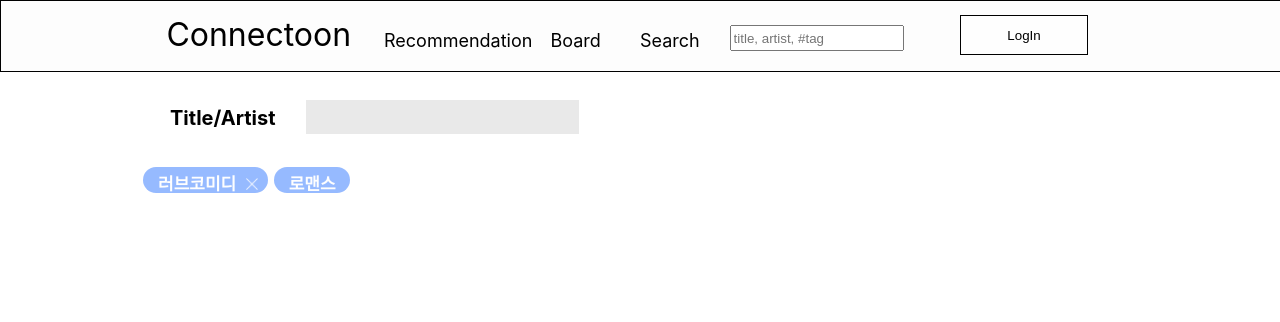
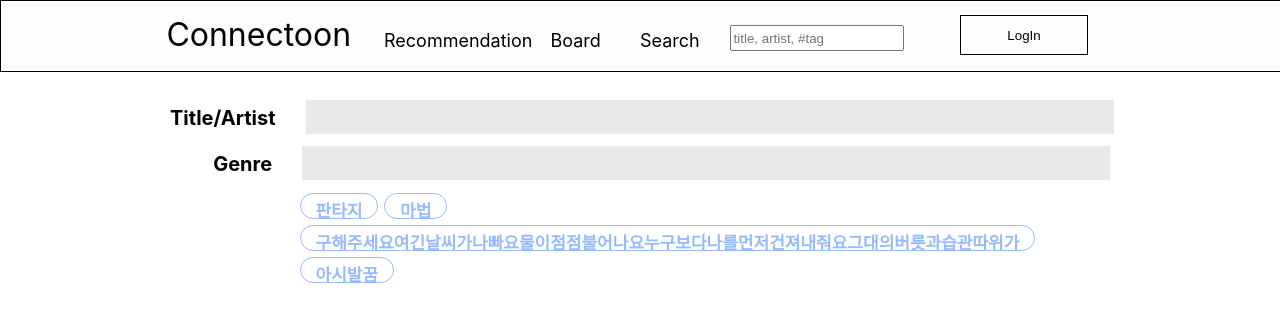
Before and after one commit to swsnu/swpp2021-team10, a React (Create React App) app in the folder frontend/connectoon/: page /search in a window 1280 px wide. Shown: the top 322 px of the page. Built offline with nearby package versions, Linux system fonts and the light colour scheme.

Commit message:
Implemented TagSearchWindow

```diff
--- a/frontend/connectoon/src/Components/GenreTag/GenreTag.css
+++ b/frontend/connectoon/src/Components/GenreTag/GenreTag.css
@@ -40,8 +40,44 @@
   cursor: grab;
 }
 
+.tag-body:hover {
+  cursor: grab;
+}
+
 .button-empty-space {
   display: inline-block;
   width: 5px;
   margin: 2px 6px 2px 0;
 }
+
+.selected-tag-body {
+  height: 24px;
+  left: 293px;
+  top: 221px;
+
+  float: left;
+
+  outline: solid 1px #96BAFF;
+  border-radius: 44px;
+  margin: 4px;
+}
+
+.selected-tag-name {
+  display: inline-block;
+  margin: 3.2px 3.54px 0px 15px;
+  font-style: normal;
+  font-weight: bold;
+  font-size: 17px;
+
+  color: #96BAFF;
+}
+
+.selected-button-empty-space {
+  display: inline-block;
+  width: 5px;
+  margin: 2px 6px 2px 0;
+}
+
+.selected-tag-body:hover {
+  cursor: grab;
+}
--- a/frontend/connectoon/src/Components/GenreTag/GenreTag.js
+++ b/frontend/connectoon/src/Components/GenreTag/GenreTag.js
@@ -5,18 +5,32 @@ import './GenreTag.css';
 
 const GenreTag = (props) => {
   const {
-    tagName, deletable,
+    tagName, deletable, selected, onAddTag, onDeleteTag,
   } = props;
+
+  const onClickAddTag = (e) => {
+    onAddTag(tagName);
+  };
+
+  const onClickDeleteTag = (e) => {
+    onDeleteTag(tagName);
+  };
 
   return (
     <div className="genre-tag">
-      <div className="tag-body">
+      {selected && <div className="tag-body">
         <p className="tag-name">
           {tagName}
         </p>
-        {deletable && <button className="tag-delete-button" type="button"><img id="delete-img" src="/images/delete.png" /></button>}
+        {deletable && <button className="tag-delete-button" type="button" onClick={onClickDeleteTag}><img id="delete-img" src="/images/delete.png" /></button>}
         {!deletable && <div className="button-empty-space" />}
-      </div>
+      </div>}
+      {!selected && <div className="selected-tag-body" onClick={onClickAddTag}>
+        <p className="selected-tag-name">
+          {tagName}
+        </p>
+        <div className="selected-button-empty-space" />
+      </div>}
     </div>
   );
 };
@@ -24,6 +38,9 @@ const GenreTag = (props) => {
 GenreTag.propTypes = {
   tagName: PropTypes.string.isRequired,
   deletable: PropTypes.bool.isRequired,
+  selected: PropTypes.bool.isRequired,
+  onAddTag: PropTypes.func.isRequired,
+  onDeleteTag: PropTypes.func.isRequired,
 };
 
 export default GenreTag;
--- a/frontend/connectoon/src/Containers/Search/Search.css
+++ b/frontend/connectoon/src/Containers/Search/Search.css
@@ -6,6 +6,8 @@
 #search-title-artist-input {
   outline: none;
   height: 30px;
+
+  width: 800px;
 
   font-size: 20px;
   border: none;
@@ -17,7 +19,7 @@
 
 .search-title-artist {
 
-  margin: 30px 20px 30px 30px;
+  margin: 30px 20px 12px 30px;
 
   font-style: normal;
   font-weight: bold;
--- a/frontend/connectoon/src/Containers/Search/Search.js
+++ b/frontend/connectoon/src/Containers/Search/Search.js
@@ -6,8 +6,9 @@ import { withRouter } from 'react-router';
 
 import * as actionCreators from '../../store/actions/index';
 import WorkList from '../../Components/WorkList/WorkList';
+import TagSearchWindow from '../TagSearchWindow/TagSearchWindow';
+
 import './Search.css';
-import GenreTag from '../../Components/GenreTag/GenreTag';
 
 class Search extends Component {
   constructor(props) {
@@ -28,8 +29,7 @@ class Search extends Component {
           <label id="search-title-artist">Title/Artist</label>
           <input type="text" id="search-title-artist-input" value={title} onChange={(e) => { this.setState({ title: e.target.value }); onGetWorks(e.target.value); }} />
         </div>
-        <GenreTag tagName="러브코미디" deletable={true} />
-        <GenreTag tagName="로맨스" deletable={false} />
+        <TagSearchWindow className="search-genre-tag" />
         {storedWorks !== null && storedWorks.length !== 0 && storedWorks[0].length !== 0 && <WorkList className="ts-wl" class="title-search-work-list" subject="Title search result" workList={storedWorks[0]} workNumInRow={4} />}
         {storedWorks !== null && storedWorks.length !== 0 && storedWorks[1].length !== 0 && <WorkList className="as-wl" class="artist-search-work-list" subject="Artist search result" workList={storedWorks[1]} workNumInRow={4} />}
       </div>
--- /dev/null
+++ b/frontend/connectoon/src/Containers/TagSearchWindow/TagSearchWindow.css
@@ -0,0 +1,41 @@
+.search-genre-tag {
+  width: 1000px;
+  margin: 0px 20px 5px 36.6px;
+
+  font-style: normal;
+  font-weight: bold;
+  font-size: 20px;
+  /* identical to box height */
+  color: #000000;
+}
+
+#search-genre-tag {
+  margin: 0px 30px 0px 0;
+}
+
+#tag-search-input {
+  outline: none;
+  height: 30px;
+  width: 800px;
+
+  font-size: 20px;
+  border: none;
+  padding-left: 6px;
+  padding-top: 3px;
+
+  background: #E9E9E9;
+}
+
+.selected-tag {
+  width: 800px;
+  overflow: hidden;
+  height: auto;
+  margin: 10px 5px 0 120px;
+}
+
+.found-list {
+  margin: 10px 5px 0 120px;
+  width: 800px;
+  overflow: hidden;
+  height: auto;
+}
--- /dev/null
+++ b/frontend/connectoon/src/Containers/TagSearchWindow/TagSearchWindow.js
@@ -0,0 +1,110 @@
+import React, { Component } from 'react';
+import PropTypes from 'prop-types';
+import GenreTag from '../../Components/GenreTag/GenreTag';
+import './TagSearchWindow.css';
+
+class TagSearchWindow extends Component {
+  constructor(props) {
+    super(props);
+    this.state = {
+      genre: '',
+      dummyTagList: [
+        {
+          key: 1,
+          name: '판타지',
+          related: [2, 3],
+        },
+        {
+          key: 2,
+          name: '마법',
+          related: [1],
+        },
+        {
+          key: 3,
+          name: '구해주세요여긴날씨가나빠요물이점점불어나요누구보다나를먼저건져내줘요그대의버릇과습관따위가',
+          related: [],
+        },
+        {
+          key: 4,
+          name: '아시발꿈',
+          related: [],
+        },
+      ],
+      dummySelectedList: [],
+    };
+  }
+
+  onAddTag = (name) => {
+    const { dummySelectedList, dummyTagList } = this.state;
+    const selectedTag = dummyTagList.filter((x) => x.name === name)[0];
+    const updatedTagList = dummyTagList.filter((x) => x.name !== name);
+    this.setState({ dummyTagList: updatedTagList, dummySelectedList: [...dummySelectedList, selectedTag] });
+  }
+
+  onDeleteTag = (name) => {
+    const { dummySelectedList, dummyTagList } = this.state;
+    const selectedTag = dummySelectedList.filter((x) => x.name === name)[0];
+    const updatedSelectedList = dummySelectedList.filter((x) => x.name !== name);
+    this.setState({ dummyTagList: [...dummyTagList, selectedTag], dummySelectedList: updatedSelectedList });
+  }
+
+  render() {
+    const {
+      className,
+    } = this.props;
+    const { genre, dummyTagList, dummySelectedList } = this.state;
+
+    const foundList = dummyTagList.filter((x) => {
+      let boolVal = false;
+      if (genre.length === 0) {
+        if (dummySelectedList.length === 0) {
+          boolVal = true;
+        } else {
+          boolVal = dummySelectedList[dummySelectedList.length - 1].related.includes(x.key);
+        }
+      } else {
+        boolVal = x.name.indexOf(genre) !== -1;
+      }
+      return boolVal;
+    }).map((x) => (
+      <GenreTag
+        tagName={x.name}
+        deletable={false}
+        selected={false}
+        onAddTag={this.onAddTag}
+        onDeleteTag={this.onDeleteTag}
+      />
+    ));
+
+    const clickedList = dummySelectedList.map((x) => (
+      <GenreTag
+        tagName={x.name}
+        deletable={true}
+        selected={true}
+        onAddTag={this.onAddTag}
+        onDeleteTag={this.onDeleteTag}
+      />
+    ));
+
+    return (
+      <div className={className}>
+        <div className="search-genre-tag" align="left">
+          <label id="search-genre-tag">Genre</label>
+          <input type="text" id="tag-search-input" value={genre} onChange={(e) => { this.setState({ genre: e.target.value }); }} />
+        </div>
+        {dummySelectedList.length !== 0 && <div className="selected-tag">
+          {clickedList}
+        </div>}
+        <div className="found-list">
+          {foundList}
+        </div>
+      </div>
+    );
+  }
+}
+
+TagSearchWindow.propTypes = {
+  className: PropTypes.string.isRequired,
+};
+
+export default TagSearchWindow;
```
Also changed, not shown: frontend/connectoon/.eslintrc.js.
